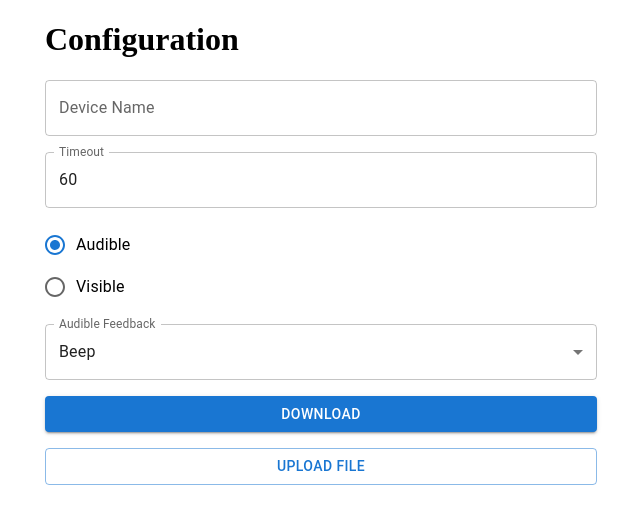
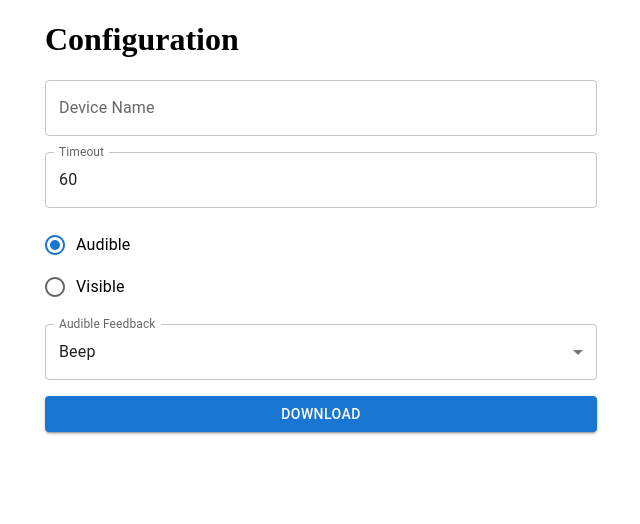
Before and after one commit to Pekmen/protobuffer, a React (Create React App) app: page / in a window 1280 px wide. Shown: the top 524 px of the page, without its empty margins (319-959 px from the left). Built offline with nearby package versions, Linux system fonts and the light colour scheme.

Commit message:
added alert on failed config creation

```diff
--- a/src/forms/ProtoBufferForm/ProtoBufferForm.tsx
+++ b/src/forms/ProtoBufferForm/ProtoBufferForm.tsx
@@ -1,4 +1,4 @@
-import React from "react";
+import React, { useState } from "react";
 import { Controller, useForm } from "react-hook-form";
 
 import {
@@ -20,9 +20,13 @@ import {
   RadioGroup,
   Select,
   TextField,
+  Alert,
+  AlertTitle,
 } from "@mui/material";
 
 const ProtoBufferForm: React.FC = () => {
+  const [fileError, setFileError] = useState("");
+
   const {
     control,
     watch,
@@ -39,16 +43,17 @@ const ProtoBufferForm: React.FC = () => {
       visibleFeedback: DEFAULT_VALUES.VISIBLE_FEEDBACK,
     } as ProtoBufferFormData,
   });
-
   const selectedFeedback = watch("feedback");
 
   const onSubmit = (data: ProtoBufferFormData) => {
-    const error = fileSaver.verifyObject(data);
-
+    const cleanedData = { ...data, timeout: Number(data.timeout) };
+    const error = fileSaver.verifyObject(cleanedData);
     if (error) {
       console.error(error);
+      setFileError(error);
     } else {
-      fileSaver.saveProtoObjectAsBinaries(data);
+      setFileError("");
+      fileSaver.saveProtoObjectAsBinaries(cleanedData);
     }
   };
 
@@ -173,9 +178,13 @@ const ProtoBufferForm: React.FC = () => {
         <Button type="submit" variant="contained">
           Download
         </Button>
-        <Button variant="outlined" component="span">
-          Upload File
-        </Button>
+
+        {fileError && (
+          <Alert severity="error">
+            <AlertTitle> Protobuffer object is not valid.</AlertTitle>
+            Reason: {fileError}
+          </Alert>
+        )}
       </Stack>
     </form>
   );
```
